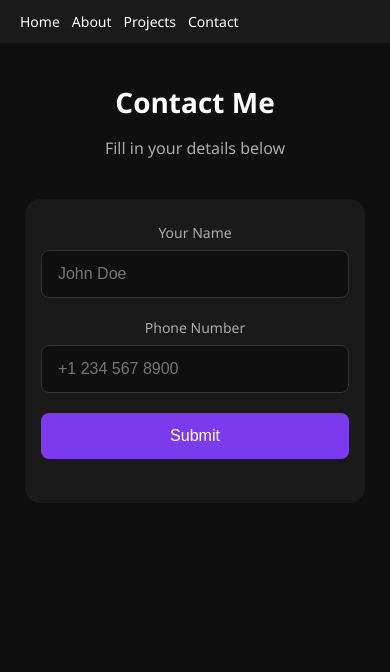
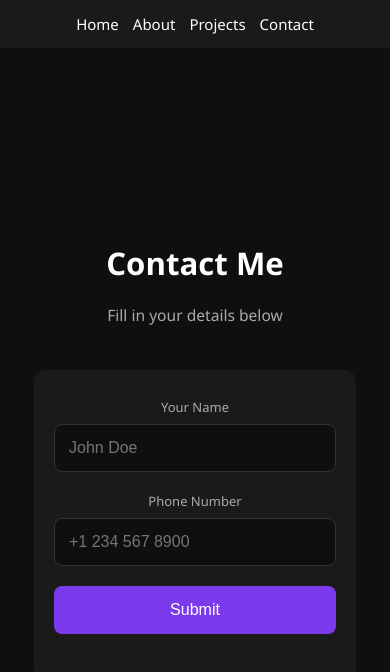
Before and after one commit to 2010omar/2010omar.github.io, a plain HTML site: page contact.html in a window 390 px wide. Drawn offline with Linux system fonts and the light colour scheme.

Commit message:
modifie the css for better phone viwing

```diff
--- a/style.css
+++ b/style.css
@@ -4,10 +4,16 @@
   box-sizing: border-box;
 }
 
+html {
+  font-size: 16px;
+}
+
 body {
   font-family: 'Segoe UI', sans-serif;
   background: #0f0f0f;
   color: #ffffff;
+  width: 100%;
+  overflow-x: hidden;
 }
 
 nav {
@@ -21,10 +27,12 @@ nav a {
   color: #ffffff;
   text-decoration: none;
   font-size: 16px;
+  transition: color 0.3s ease, letter-spacing 0.3s ease;
 }
 
 nav a:hover {
   color: #7c3aed;
+  letter-spacing: 1px;
 }
 
 .hero {
@@ -32,18 +40,22 @@ nav a:hover {
   flex-direction: column;
   align-items: center;
   justify-content: center;
-  height: 80vh;
+  min-height: 80vh;
   text-align: center;
   gap: 16px;
+  padding: 40px 20px;
 }
 
 .hero h1 {
   font-size: 48px;
+  animation: fadeIn 0.8s ease forwards;
 }
 
 .hero p {
   font-size: 20px;
   color: #aaaaaa;
+  animation: fadeIn 0.8s ease 0.3s forwards;
+  opacity: 0;
 }
 
 .card {
@@ -52,6 +64,14 @@ nav a:hover {
   border-radius: 12px;
   margin-top: 16px;
   width: 300px;
+  animation: fadeIn 0.8s ease 0.5s forwards;
+  opacity: 0;
+  transition: transform 0.3s ease, box-shadow 0.3s ease;
+}
+
+.card:hover {
+  transform: translateY(-8px);
+  box-shadow: 0 10px 30px rgba(124, 58, 237, 0.3);
 }
 
 /* Fade in animation */
@@ -66,42 +86,7 @@ nav a:hover {
   }
 }
 
-/* Apply to hero section */
-.hero h1 {
-  animation: fadeIn 0.8s ease forwards;
-}
-
-.hero p {
-  animation: fadeIn 0.8s ease 0.3s forwards;
-  opacity: 0;
-}
-
-.card {
-  animation: fadeIn 0.8s ease 0.5s forwards;
-  opacity: 0;
-}
-
-/* Nav link hover animation */
-nav a {
-  transition: color 0.3s ease, letter-spacing 0.3s ease;
-}
-
-nav a:hover {
-  color: #7c3aed;
-  letter-spacing: 1px;
-}
-
-/* Card hover animation */
-.card {
-  transition: transform 0.3s ease, box-shadow 0.3s ease;
-}
-
-.card:hover {
-  transform: translateY(-8px);
-  box-shadow: 0 10px 30px rgba(124, 58, 237, 0.3);
-}
-
-
+/* ── Contact / Form ── */
 .form-box {
   background: #1a1a1a;
   padding: 40px;
@@ -110,8 +95,8 @@ nav a:hover {
   flex-direction: column;
   gap: 20px;
   width: 100%;
-  max-width: 400px;
-  margin-top: 24px;
+  max-width: 480px;
+  margin: 24px auto 0;
 }
 
 .input-group {
@@ -125,23 +110,26 @@ nav a:hover {
   color: #aaaaaa;
 }
 
-.input-group input {
+.input-group input,
+.input-group textarea {
   padding: 12px 16px;
   border-radius: 8px;
   border: 1px solid #333;
   background: #0f0f0f;
   color: white;
-  font-size: 16px;
+  font-size: 16px;   /* 16px prevents iOS auto-zoom */
   outline: none;
   transition: border 0.3s ease;
+  width: 100%;
 }
 
-.input-group input:focus {
+.input-group input:focus,
+.input-group textarea:focus {
   border-color: #7c3aed;
 }
 
 .submit-btn {
-  padding: 12px;
+  padding: 14px;
   background: #7c3aed;
   color: white;
   border: none;
@@ -149,6 +137,7 @@ nav a:hover {
   font-size: 16px;
   cursor: pointer;
   transition: background 0.3s ease, transform 0.2s ease;
+  width: 100%;
 }
 
 .submit-btn:hover {
@@ -161,48 +150,79 @@ nav a:hover {
   font-size: 15px;
 }
 
-/* Mobile friendly */
+/* ── Tablet ── */
+@media (max-width: 1024px) and (min-width: 769px) {
+  .hero h1 {
+    font-size: 36px;
+  }
+
+  .form-box {
+    width: 70%;
+    max-width: 480px;
+  }
+}
+
+/* ── Mobile ── */
 @media (max-width: 768px) {
+  html {
+    font-size: 16px; /* keep at 16 — never go below */
+  }
+
   nav {
     flex-wrap: wrap;
-    padding: 12px 20px;
-    gap: 12px;
+    padding: 14px 16px;
+    gap: 14px;
+    justify-content: center;
   }
 
   nav a {
-    font-size: 14px;
+    font-size: 15px;
   }
 
   .hero {
-    height: auto;
-    min-height: 100vh;
-    padding: 40px 16px;
-    justify-content: flex-start;
-    padding-top: 40px;
+    min-height: 100svh;   /* svh = safe viewport height on mobile */
+    padding: 48px 20px 40px;
+    justify-content: center;
+    gap: 20px;
   }
 
   .hero h1 {
-    font-size: 28px;
+    font-size: clamp(28px, 8vw, 42px); /* scales smoothly with screen width */
   }
 
   .hero p {
-    font-size: 16px;
+    font-size: clamp(15px, 4vw, 18px);
+    max-width: 90%;
   }
 
-  .form-box {
-    padding: 24px 16px;
-    width: 95%;
-    max-width: 100%;
+  .card {
+    width: 90%;
+    max-width: 360px;
+    padding: 20px;
   }
 
-  .input-group input {
-    font-size: 16px;
-    padding: 14px 16px;
+  /* Contact section full-width on mobile */
+  .form-box {
+    width: 92%;
+    max-width: 100%;
+    padding: 28px 20px;
+    margin: 24px auto;
+    border-radius: 12px;
+  }
+
+  .input-group label {
+    font-size: 13px;
+  }
+
+  .input-group input,
+  .input-group textarea {
+    font-size: 16px;   /* must stay 16px — prevents iOS zoom-on-focus */
+    padding: 14px 14px;
   }
 
   .submit-btn {
     font-size: 16px;
-    padding: 14px;
+    padding: 15px;
   }
 
   #theme-btn {
@@ -210,13 +230,21 @@ nav a:hover {
   }
 }
 
-/* Tablet */
-@media (max-width: 1024px) and (min-width: 769px) {
+/* ── Very small phones (≤ 380px) ── */
+@media (max-width: 380px) {
+  nav a {
+    font-size: 13px;
+  }
+
   .hero h1 {
-    font-size: 36px;
+    font-size: 24px;
+  }
+
+  .hero p {
+    font-size: 14px;
   }
 
   .form-box {
-    width: 60%;
+    padding: 20px 14px;
   }
 }
```
Also changed, not shown: about.html (+1 -0 lines), projects.html (+1 -0 lines).
